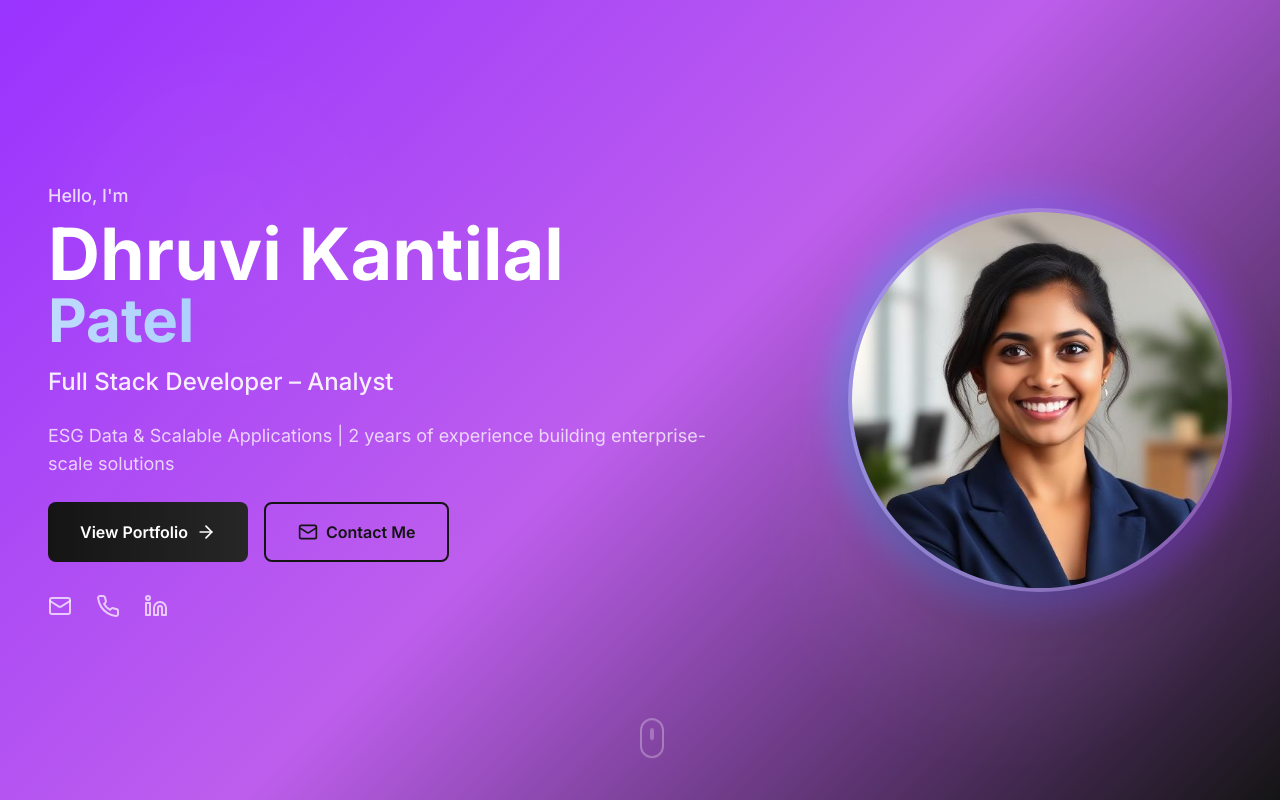
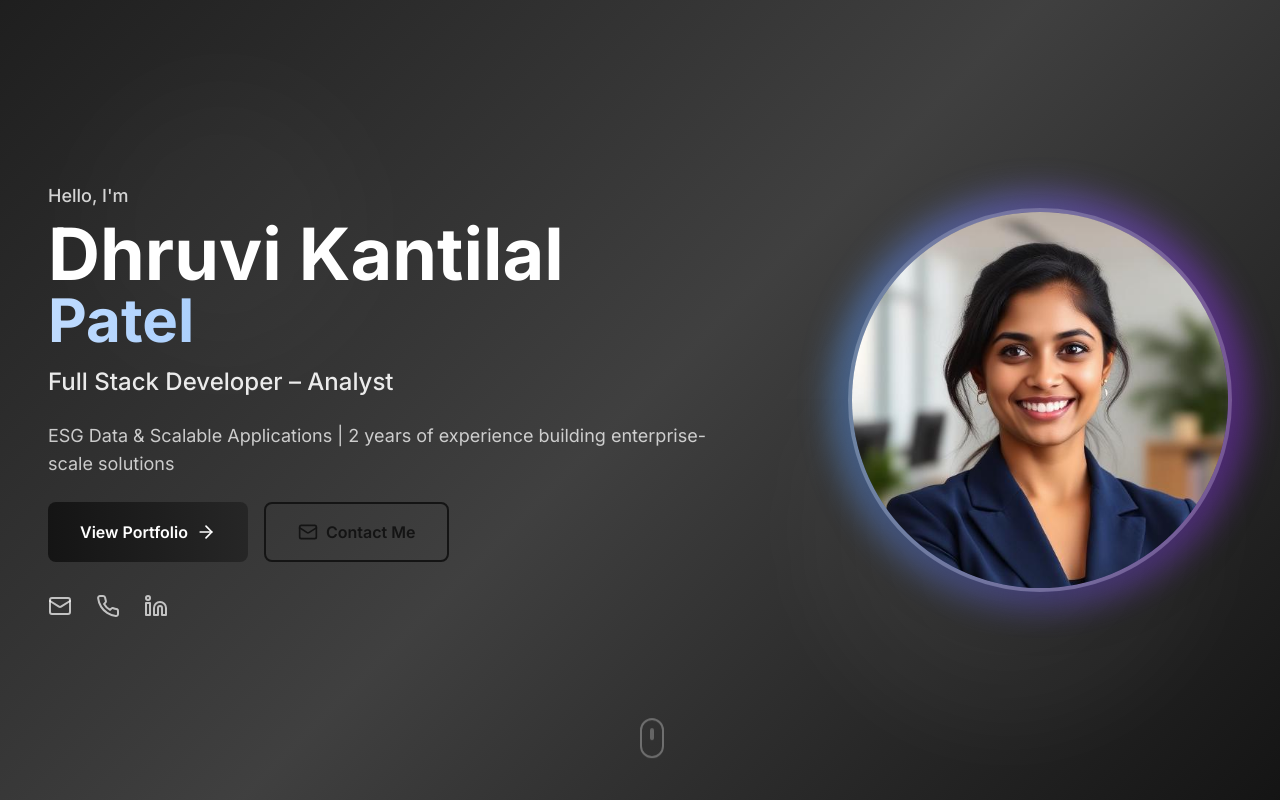
Before and after one commit to dhruvi9660/dhruvi-portfolio, a React (Vite) app: page / in a window 1280 px wide. Shown: the top 800 px of the page. Built offline with nearby package versions, Linux system fonts and the light colour scheme.

Commit message:
Remove purple accent
Remove the purple accent from the website theme to revert to a more neutral color scheme.

```diff
--- a/src/index.css
+++ b/src/index.css
@@ -18,11 +18,11 @@
     --navy-light: 0 0% 90%;
     --navy-dark: 0 0% 5%;
 
-    /* Purple Accent Colors */
-    --accent-blue: 270 100% 70%;
+    /* Neutral Accent Colors */
+    --accent-blue: 0 0% 20%;
     --accent-light: 0 0% 95%;
-    --accent-gradient-start: 270 100% 60%;
-    --accent-gradient-end: 280 80% 65%;
+    --accent-gradient-start: 0 0% 12%;
+    --accent-gradient-end: 0 0% 25%;
 
     /* Text Colors */
     --text-primary: 0 0% 10%;
@@ -60,15 +60,15 @@
     --muted: 0 0% 92%;
     --muted-foreground: 0 0% 40%;
 
-    --accent: 270 100% 70%;
-    --accent-foreground: 0 0% 10%;
+    --accent: 0 0% 20%;
+    --accent-foreground: 0 0% 98%;
 
     --destructive: 0 84.2% 60.2%;
     --destructive-foreground: 0 0% 98%;
 
     --border: 0 0% 88%;
     --input: 0 0% 92%;
-    --ring: 270 100% 70%;
+    --ring: 0 0% 20%;
 
     --radius: 0.5rem;
 
```
